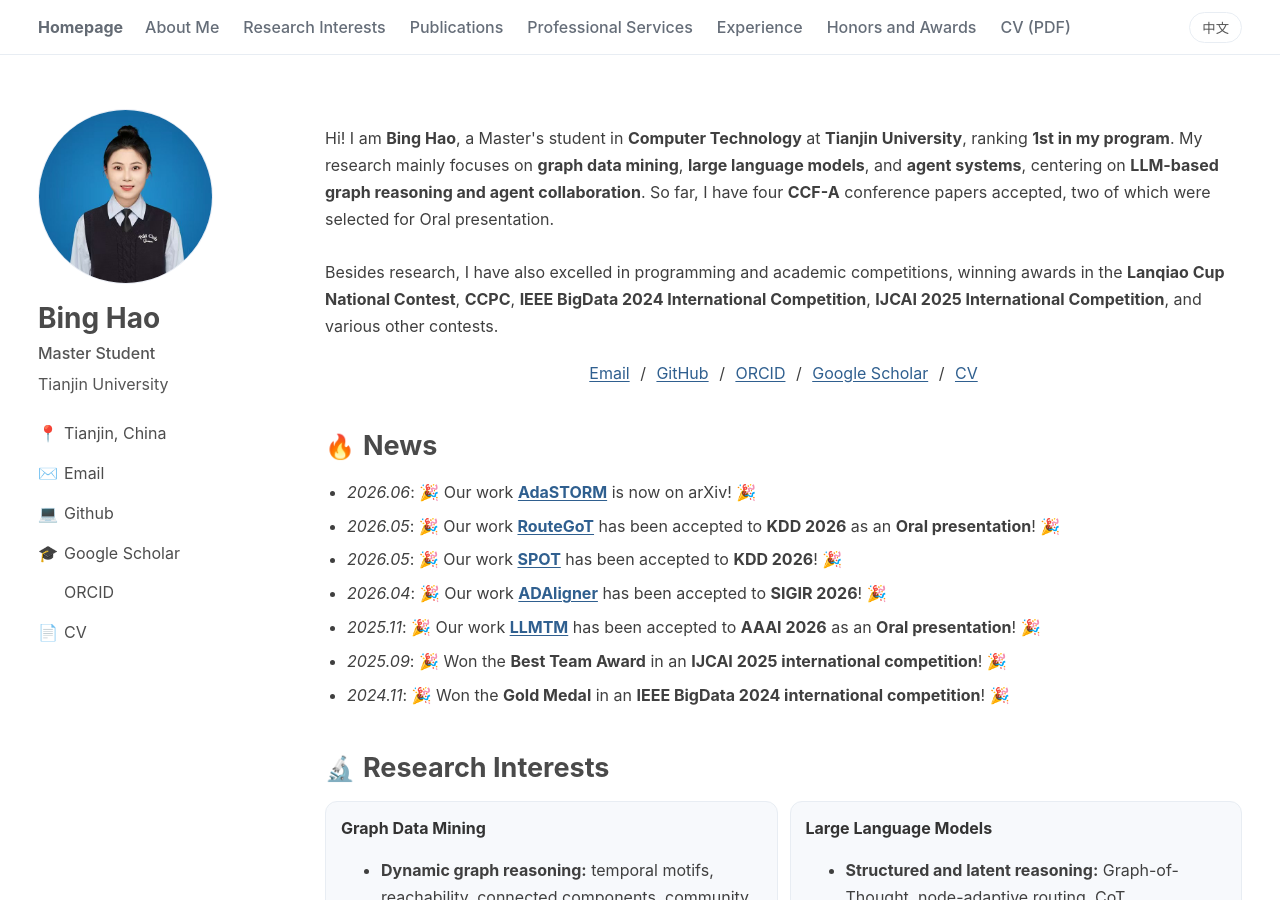
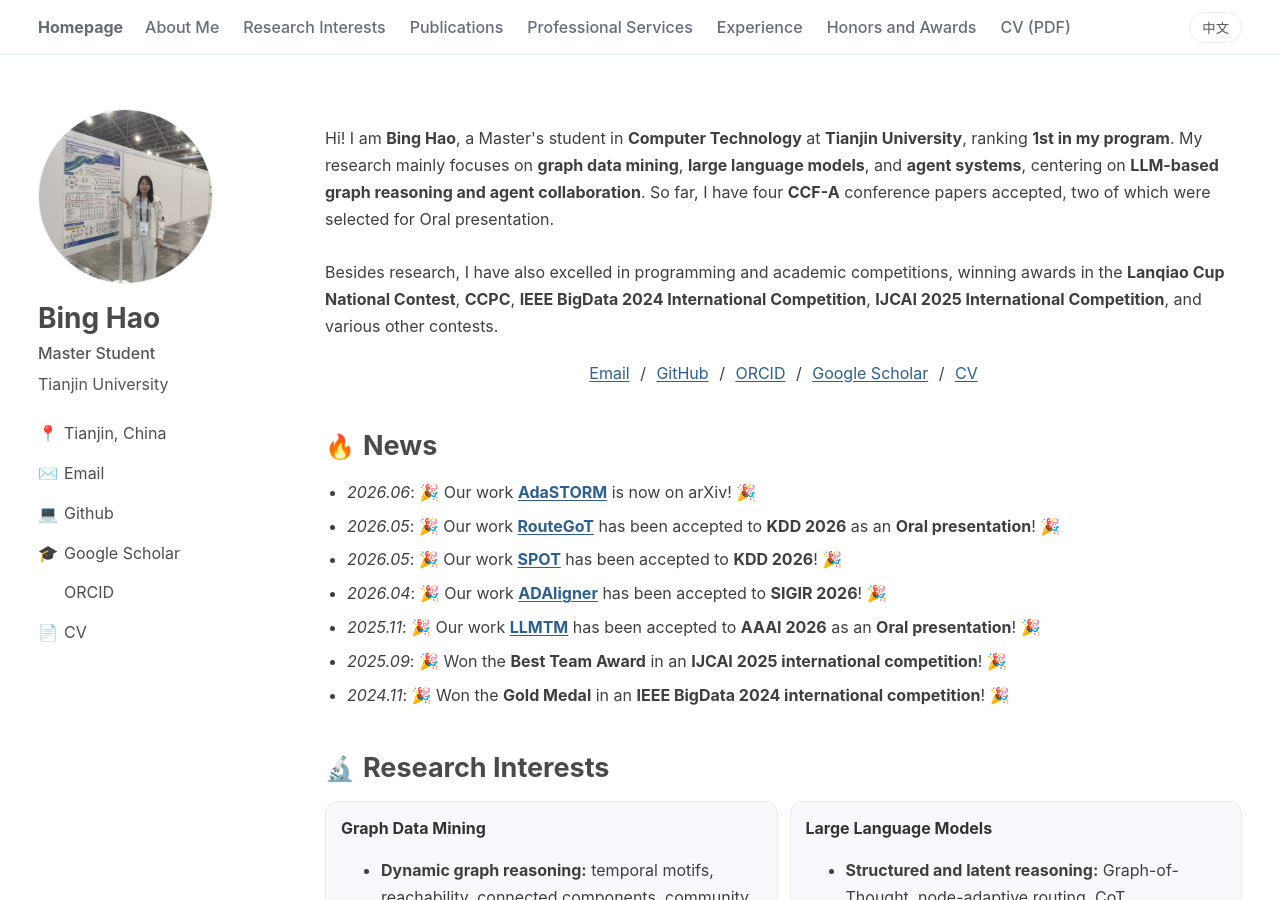
Before and after one commit to haobing-tju/haobing-tju.github.io, a Jekyll site: the page built from _pages/about.md, in a window 1280 px wide and 900 px high. Built offline with Jekyll 4.4.1, drawn with Linux system fonts in a browser that asks for light colours; a style sheet for code colours, icons or effects is not loaded.

Commit message:
Update _config.yml

```diff
--- a/_config.yml
+++ b/_config.yml
@@ -12,7 +12,7 @@ google_analytics_id:
 
 author:
   name: "Bing Hao"
-  avatar: "images/profile.jpeg"
+  avatar: "images/profile1.jpeg"
   bio: "Master Student"
   location: "Tianjin, China"
   employer: "Tianjin University"
```
